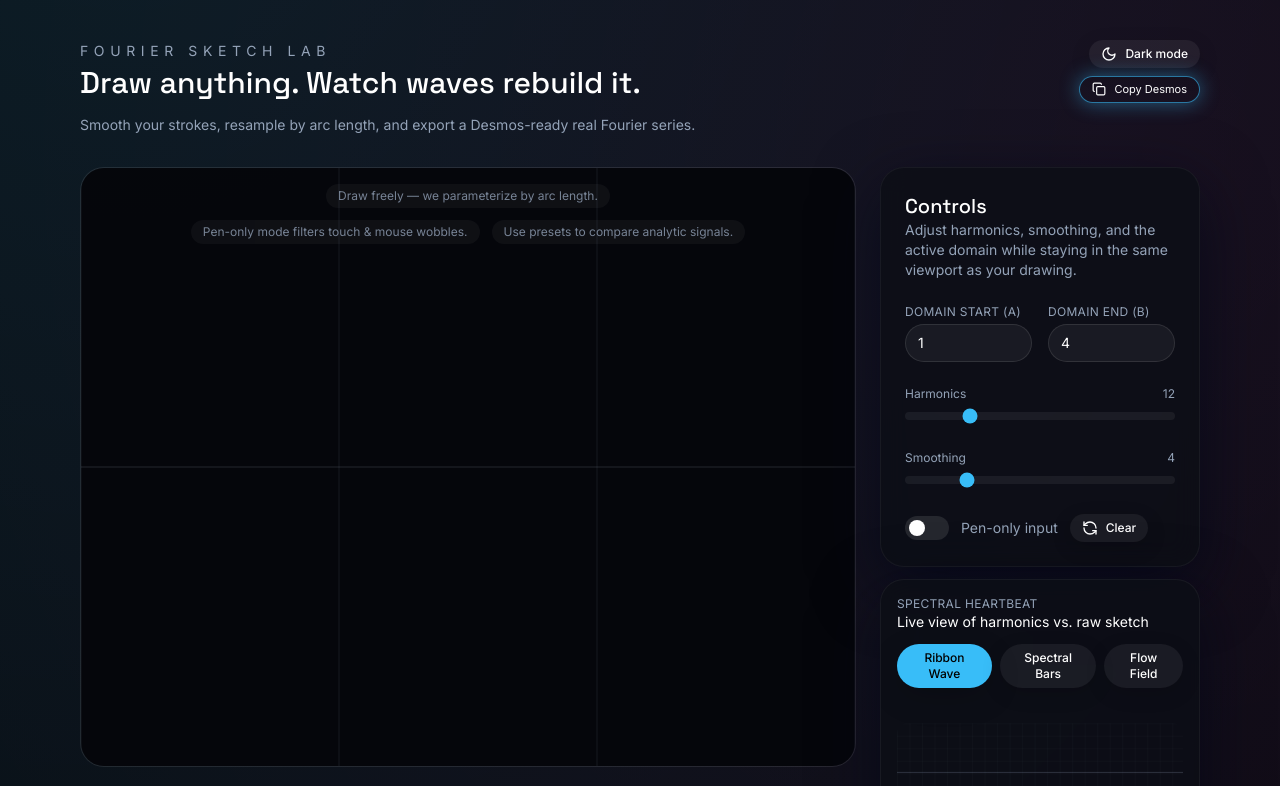
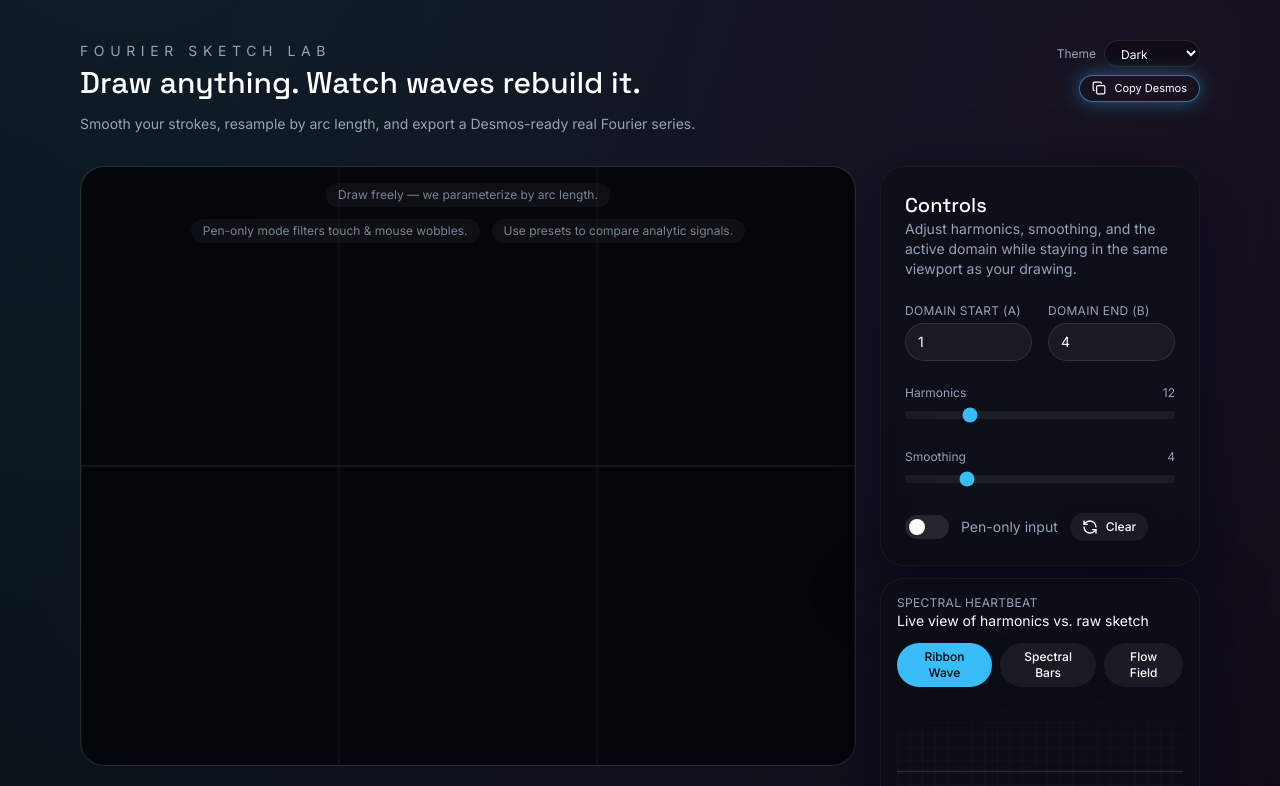
Before and after one commit to raafaehc/Fourier-Sketch, a React (Vite) app: page / in a window 1280 px wide. Shown: the top 786 px of the page. Built offline with nearby package versions, Linux system fonts and the light colour scheme.

Commit message:
Add multi-theme support with dropdown

```diff
--- a/src/app/App.tsx
+++ b/src/app/App.tsx
@@ -5,7 +5,7 @@ import { Controls } from '../components/Controls';
 import { EduPanel } from '../components/EduPanel';
 import { CoefTable } from '../components/CoefTable';
 import { Button } from '../components/ui/button';
-import { Copy, Moon, Sun } from 'lucide-react';
+import { Copy } from 'lucide-react';
 import { SpectralViz } from '../components/SpectralViz';
 import { useLocalStorage } from '../hooks/useLocalStorage';
 import { simplifyPath } from '../lib/simplify';
@@ -36,23 +36,23 @@ export default function App() {
   const [explainLevel, setExplainLevel] = useState<'intro' | 'advanced'>('intro');
   const [seriesOpen, setSeriesOpen] = useState(false);
   const [vizMode, setVizMode] = useState<'wave' | 'bars' | 'flow'>('wave');
-  const themeOrder = ['dark', 'light', 'midnight'] as const;
-  type ThemeName = typeof themeOrder[number];
+  type ThemeName = 'dark' | 'light' | 'midnight' | 'sunset' | 'forest' | 'neon';
+  const themeOptions: { id: ThemeName; label: string }[] = [
+    { id: 'dark', label: 'Dark' },
+    { id: 'light', label: 'Light' },
+    { id: 'midnight', label: 'Midnight' },
+    { id: 'sunset', label: 'Sunset' },
+    { id: 'forest', label: 'Forest' },
+    { id: 'neon', label: 'Neon' },
+  ];
   const [theme, setTheme] = useLocalStorage<ThemeName>('fourier.theme', 'dark');
   const { toast } = useToast();
 
   useEffect(() => {
     document.body.dataset.theme = theme;
-    document.documentElement.style.colorScheme = theme === 'dark' ? 'dark' : 'light';
+    const isLight = theme === 'light';
+    document.documentElement.style.colorScheme = isLight ? 'light' : 'dark';
   }, [theme]);
-
-  const toggleTheme = useCallback(() => {
-    setTheme((prev) => {
-      const index = themeOrder.indexOf(prev as ThemeName);
-      const next = themeOrder[(index + 1) % themeOrder.length];
-      return next;
-    });
-  }, [setTheme]);
 
 
   const domainSafe = useMemo(() => normalizeDomain(domainInput), [domainInput]);
@@ -150,20 +150,21 @@ export default function App() {
             </h1>
           </div>
           <div className="flex flex-col items-end gap-2">
-            <Button
-              size="sm"
-              variant="ghost"
-              aria-label="Toggle theme"
-              onClick={toggleTheme}
-              className="gap-2"
-            >
-              {theme === 'dark' || theme === 'midnight' ? (
-                <Moon className="h-4 w-4" />
-              ) : (
-                <Sun className="h-4 w-4" />
-              )}
-              {theme.charAt(0).toUpperCase() + theme.slice(1)} mode
-            </Button>
+            <label className="flex items-center gap-2 text-xs text-muted">
+              Theme
+              <select
+                value={theme}
+                onChange={(event) => setTheme(event.target.value as ThemeName)}
+                className="rounded-full border border-white/10 bg-black/30 px-3 py-1 text-xs text-white outline-none focus-visible:ring-2 focus-visible:ring-[var(--accent-color)]"
+                aria-label="Select theme"
+              >
+                {themeOptions.map((option) => (
+                  <option key={option.id} value={option.id}>
+                    {option.label}
+                  </option>
+                ))}
+              </select>
+            </label>
             <motion.button
               type="button"
               onClick={handleCopy}
--- a/src/components/CanvasPane.tsx
+++ b/src/components/CanvasPane.tsx
@@ -20,7 +20,7 @@ export type CanvasPaneProps = {
   reconstructionPath: { x: number; y: number }[];
   onResize?: (size: { width: number; height: number }) => void;
   classNameOverride?: string;
-  theme?: 'dark' | 'light' | 'midnight';
+  theme?: 'dark' | 'light' | 'midnight' | 'sunset' | 'forest' | 'neon';
 };
 
 export function CanvasPane({
@@ -78,6 +78,27 @@ export function CanvasPane({
         grid: 'rgba(99,102,241,0.25)',
         axis: 'rgba(99,102,241,0.35)',
         label: '#c7d2fe',
+      },
+      sunset: {
+        fill: 'rgba(24,16,32,0.96)',
+        stroke: '#fb7185',
+        grid: 'rgba(248, 113, 113, 0.22)',
+        axis: 'rgba(251, 113, 133, 0.35)',
+        label: '#fecaca',
+      },
+      forest: {
+        fill: 'rgba(5,24,12,0.96)',
+        stroke: '#4ade80',
+        grid: 'rgba(34,197,94,0.22)',
+        axis: 'rgba(22,163,74,0.35)',
+        label: '#bbf7d0',
+      },
+      neon: {
+        fill: 'rgba(6,6,26,0.96)',
+        stroke: '#22d3ee',
+        grid: 'rgba(94,234,212,0.3)',
+        axis: 'rgba(244, 63, 94, 0.4)',
+        label: '#f9a8d4',
       },
     } as const;
     const colors = palette[theme] ?? palette.dark;
--- a/src/components/SpectralViz.tsx
+++ b/src/components/SpectralViz.tsx
@@ -27,7 +27,7 @@ type SpectralVizProps = {
   sampleX: number[];
   className?: string;
   mode: 'wave' | 'bars' | 'flow';
-  theme: 'dark' | 'light' | 'midnight';
+  theme: 'dark' | 'light' | 'midnight' | 'sunset' | 'forest' | 'neon';
   onModeChange: (mode: 'wave' | 'bars' | 'flow') => void;
 };
 
@@ -55,6 +55,9 @@ export function SpectralViz({
     dark: { grid: 'rgba(148,163,184,0.12)', raw: '#94a3b8', background: 'url(#vizGrid)' },
     light: { grid: 'rgba(15,23,42,0.08)', raw: '#0f172a', background: 'rgba(15,23,42,0.04)' },
     midnight: { grid: 'rgba(99,102,241,0.18)', raw: '#c7d2fe', background: 'url(#vizGrid)' },
+    sunset: { grid: 'rgba(248, 113, 113, 0.28)', raw: '#fecaca', background: 'rgba(30, 64, 175, 0.35)' },
+    forest: { grid: 'rgba(34,197,94,0.25)', raw: '#bbf7d0', background: 'rgba(6, 95, 70, 0.5)' },
+    neon: { grid: 'rgba(94,234,212,0.4)', raw: '#f9a8d4', background: 'rgba(15,23,42,0.9)' },
   } as const;
   const vizColors = visuals[theme] ?? visuals.dark;
 
--- a/src/styles/global.css
+++ b/src/styles/global.css
@@ -61,6 +61,39 @@ body[data-theme='midnight'] {
   --surface-muted-hover: rgba(30, 41, 59, 0.75);
 }
 
+body[data-theme='sunset'] {
+  background: radial-gradient(circle at 10% -10%, rgba(248, 113, 113, 0.2), transparent),
+    radial-gradient(circle at 90% 20%, rgba(251, 146, 60, 0.18), transparent),
+    #111827;
+  color: #fef9c3;
+  --accent-color: #fb7185;
+  --accent-hover-color: #f97316;
+  --surface-muted: rgba(15, 23, 42, 0.8);
+  --surface-muted-hover: rgba(31, 41, 55, 0.9);
+}
+
+body[data-theme='forest'] {
+  background: radial-gradient(circle at 10% -10%, rgba(34, 197, 94, 0.25), transparent),
+    radial-gradient(circle at 90% 20%, rgba(22, 163, 74, 0.2), transparent),
+    #022c22;
+  color: #ecfdf5;
+  --accent-color: #4ade80;
+  --accent-hover-color: #22c55e;
+  --surface-muted: rgba(6, 95, 70, 0.85);
+  --surface-muted-hover: rgba(4, 120, 87, 0.95);
+}
+
+body[data-theme='neon'] {
+  background: radial-gradient(circle at 10% -10%, rgba(56, 189, 248, 0.2), transparent),
+    radial-gradient(circle at 90% 20%, rgba(244, 63, 94, 0.28), transparent),
+    #020617;
+  color: #f9fafb;
+  --accent-color: #22d3ee;
+  --accent-hover-color: #a855f7;
+  --surface-muted: rgba(15, 23, 42, 0.9);
+  --surface-muted-hover: rgba(15, 23, 42, 1);
+}
+
 body[data-theme='light'] .glass-card {
   background: rgba(255, 255, 255, 0.85);
   border: 1px solid rgba(15, 23, 42, 0.08);
@@ -71,6 +104,24 @@ body[data-theme='midnight'] .glass-card {
   background: rgba(8, 12, 24, 0.85);
   border: 1px solid rgba(191, 219, 254, 0.08);
   box-shadow: 0 25px 65px rgba(2, 6, 23, 0.7);
+}
+
+body[data-theme='sunset'] .glass-card {
+  background: rgba(15, 23, 42, 0.9);
+  border: 1px solid rgba(248, 250, 252, 0.06);
+  box-shadow: 0 24px 70px rgba(15, 23, 42, 0.85);
+}
+
+body[data-theme='forest'] .glass-card {
+  background: rgba(6, 78, 59, 0.9);
+  border: 1px solid rgba(187, 247, 208, 0.18);
+  box-shadow: 0 24px 70px rgba(6, 95, 70, 0.85);
+}
+
+body[data-theme='neon'] .glass-card {
+  background: rgba(15, 23, 42, 0.96);
+  border: 1px solid rgba(56, 189, 248, 0.25);
+  box-shadow: 0 28px 80px rgba(8, 47, 73, 0.95);
 }
 
 body[data-theme='light'] .text-muted {
@@ -87,6 +138,30 @@ body[data-theme='midnight'] .text-muted {
 
 body[data-theme='midnight'] .text-white {
   color: #e2e8f0 !important;
+}
+
+body[data-theme='sunset'] .text-muted {
+  color: #fecaca !important;
+}
+
+body[data-theme='sunset'] .text-white {
+  color: #fef9c3 !important;
+}
+
+body[data-theme='forest'] .text-muted {
+  color: #bbf7d0 !important;
+}
+
+body[data-theme='forest'] .text-white {
+  color: #ecfdf5 !important;
+}
+
+body[data-theme='neon'] .text-muted {
+  color: #e5e7eb !important;
+}
+
+body[data-theme='neon'] .text-white {
+  color: #f9fafb !important;
 }
 
 .text-accent {
@@ -129,3 +204,15 @@ body[data-theme='light'] .bg-white\/10 {
 body[data-theme='light'] canvas {
   background-color: #f1f5f9 !important;
 }
+
+body[data-theme='sunset'] canvas {
+  background-color: #020617 !important;
+}
+
+body[data-theme='forest'] canvas {
+  background-color: #022c22 !important;
+}
+
+body[data-theme='neon'] canvas {
+  background-color: #020617 !important;
+}
```
Also changed, not shown: 6 other files (tests, documents, lock files or other folders).
